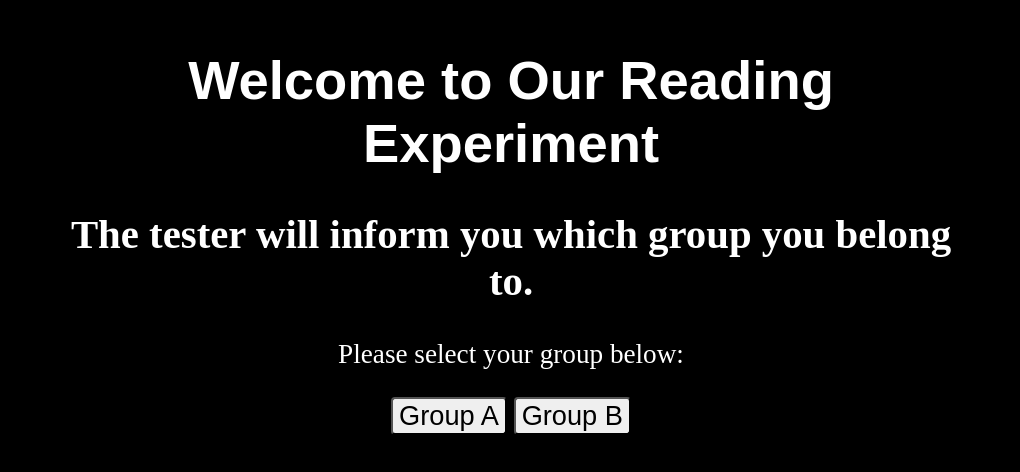
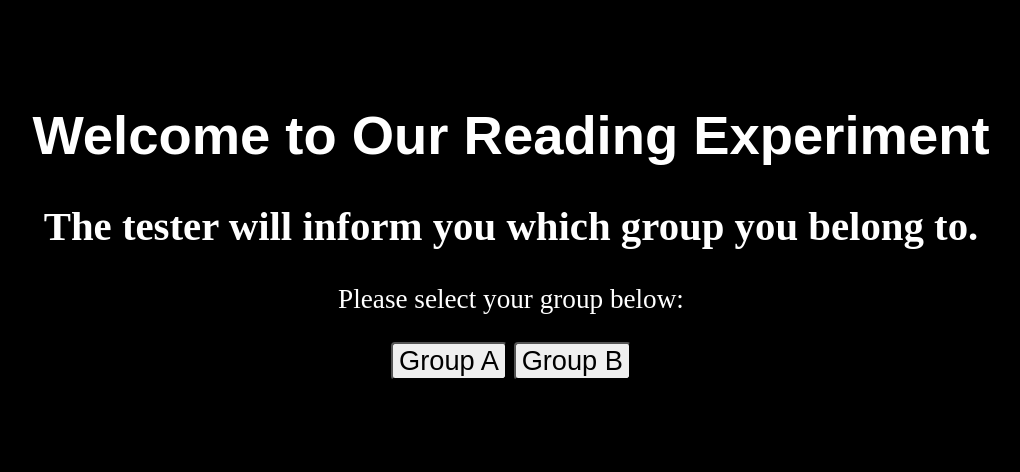
Before and after one commit to anafvana/AnimatedBackgroundsTest, a plain HTML site: page index.html in a window 1280 px wide. Shown: the part 176-648 px from the top of the page, without its empty margins (129-1149 px from the left). Drawn offline with Linux system fonts and the light colour scheme.

Commit message:
Fixed centralization of text on instruction pages

```diff
--- a/css/stylesheet.css
+++ b/css/stylesheet.css
@@ -30,6 +30,7 @@ h1{
 }
 
 .container{
+    width: 100vw;
     font-size: 1.7em;
     color: white;
     text-align: justify;
@@ -37,7 +38,8 @@ h1{
     padding: 1% 5%;
 }
 
-.main_page{
+.instructions{
+    margin: auto;
     text-align: center;
 }
 
--- a/index.html
+++ b/index.html
@@ -11,7 +11,7 @@
 
 <body>
     <div id="still_bg">
-        <div class="container main_page">
+        <div class="container instructions">
             <h1>Welcome to Our Reading Experiment</h1>
             <h2>The tester will inform you which group you belong to.</h2>
             <p>Please select your group below:</p>
```
Also changed, not shown: html/conclusion.html (+1 -1 lines), html/interlude.html (+1 -1 lines), html/main.html (+1 -1 lines).
